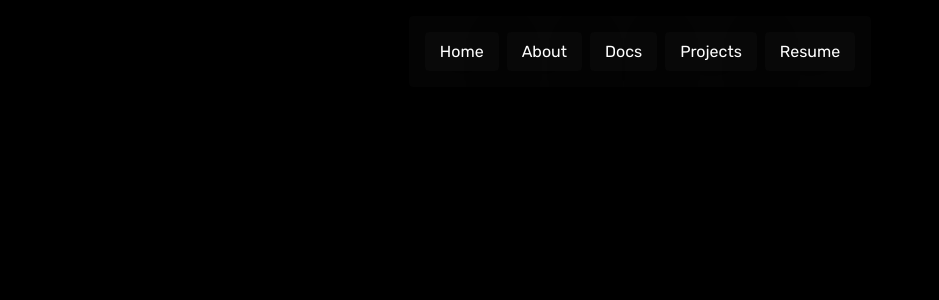
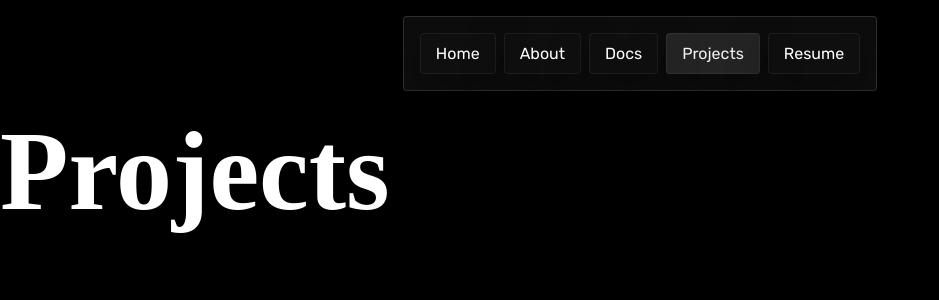
Before and after one commit to karanswarnakar/portfolio, a React (Vite) app: page /portfolio/projects in a window 1280 px wide. Shown: the top 300 px of the page, without its empty margins (0-939 px from the left). Built offline with nearby package versions, Linux system fonts and the light colour scheme.

Commit message:
BrowserRouter - Added

```diff
--- a/src/App.jsx
+++ b/src/App.jsx
@@ -1,10 +1,22 @@
+import { Route, Routes } from "react-router-dom"
 import Navbar from "./components/Navbar/Navbar"
+import Home from "./pages/Home"
+import About from "./pages/About"
+import Docs from "./pages/Docs"
+import Projects from "./pages/Projects"
 
 const App = () => {
   return (
-   <>
-    <Navbar />
-   </>
+    <>
+      <Navbar />
+      <Routes>
+        <Route path='/portfolio' element={<Home />} />
+        <Route path='/portfolio/about' element={<About />} />
+        <Route path='/portfolio/docs' element={<Docs />} />
+        <Route path='/portfolio/projects' element={<Projects />} />
+      </Routes>
+
+    </>
   )
 }
 
--- a/src/components/Navbar/Navbar.jsx
+++ b/src/components/Navbar/Navbar.jsx
@@ -1,26 +1,40 @@
 import React from 'react'
-import { Link, NavLink } from 'react-router-dom'
+import { NavLink } from 'react-router-dom'
 
 const Navbar = () => {
   const navbarData = ["Home", "About", "Docs", "Projects", "Resume"]
 
+  return (
+    <nav>
+      <div className="nav-container">
+        {navbarData.map((elm, idx) => {
+          const path =
+            idx === 0
+              ? "/portfolio"
+              : `/portfolio/${elm.toLowerCase()}`
 
           return (
-        <>
-            <nav>
-                <ul>
-                    {navbarData.map((elm) => {
-                        return <li>{elm}</li>
+            <NavLink
+              key={idx}
+              to={path}
+              end={idx === 0}
+              className={({ isActive }) =>
+                isActive ? "active" : "nav-link"
+              }
+            >
+              {elm}
+            </NavLink>
+          )
         })}
-                    <label class="burger" for="burger">
+
+        <label className="burger" htmlFor="burger">
           <input type="checkbox" id="burger" />
           <span></span>
           <span></span>
           <span></span>
         </label>
-                </ul>
+      </div>
     </nav>
-        </>
   )
 }
 
--- a/src/css/index.css
+++ b/src/css/index.css
@@ -24,21 +24,25 @@ body {
 }
 
 nav {
+  width: 100%;
   display: flex;
   justify-content: center;
   align-items: center;
   padding: 1rem;
+  pointer-events: none;
 }
-nav ul {
+nav .nav-container {
   list-style-type: none;
-  background-color: rgba(51, 51, 51, 0.1098039216);
+  background-color: #0d0d0d;
   font-family: "Rubik", sans-serif;
   display: flex;
   gap: 0.5rem;
   padding: 1rem;
+  border: 1px solid rgba(255, 255, 255, 0.1411764706);
   border-radius: 0.25rem;
+  pointer-events: all;
 }
-nav ul li {
+nav .nav-container .nav-link {
   padding: 10px 15px;
   border-radius: 0.25rem;
   background-color: rgba(26, 26, 26, 0.2117647059);
@@ -46,21 +50,23 @@ nav ul li {
   transition: all 0.17s cubic-bezier(0.7, 0, 0.3, 1);
   cursor: pointer;
   box-shadow: 0 12px 40px rgba(0, 0, 0, 0.3490196078);
+  border: 1px solid rgba(255, 255, 255, 0.062745098);
+  text-decoration: none;
 }
-nav ul li::-moz-selection {
+nav .nav-container .nav-link::-moz-selection {
   background-color: transparent;
 }
-nav ul li::selection {
+nav .nav-container .nav-link::selection {
   background-color: transparent;
 }
-nav ul li:hover {
+nav .nav-container .nav-link:hover {
   background-color: #1a1a1a;
   scale: 1.04;
 }
-nav ul li:active {
+nav .nav-container .nav-link:active {
   scale: 0.99;
 }
-nav ul .burger {
+nav .nav-container .burger {
   position: relative;
   width: 40px;
   height: 30px;
@@ -70,10 +76,10 @@ nav ul .burger {
   border-radius: 0.25rem;
   background-color: rgba(26, 26, 26, 0.2117647059);
 }
-nav ul .burger input {
+nav .nav-container .burger input {
   display: none;
 }
-nav ul .burger span {
+nav .nav-container .burger span {
   display: block;
   position: absolute;
   height: 4px;
@@ -85,33 +91,45 @@ nav ul .burger span {
   transform: rotate(0deg);
   transition: 0.25s ease-in-out;
 }
-nav ul .burger span:nth-of-type(1) {
+nav .nav-container .burger span:nth-of-type(1) {
   top: 0px;
   transform-origin: left center;
 }
-nav ul .burger span:nth-of-type(2) {
+nav .nav-container .burger span:nth-of-type(2) {
   top: 50%;
   transform: translateY(-50%);
   transform-origin: left center;
 }
-nav ul .burger span:nth-of-type(3) {
+nav .nav-container .burger span:nth-of-type(3) {
   top: 100%;
   transform-origin: left center;
   transform: translateY(-100%);
 }
-nav ul .burger input:checked ~ span:nth-of-type(1) {
+nav .nav-container .burger input:checked ~ span:nth-of-type(1) {
   transform: rotate(45deg);
   top: 0px;
   left: 5px;
 }
-nav ul .burger input:checked ~ span:nth-of-type(2) {
+nav .nav-container .burger input:checked ~ span:nth-of-type(2) {
   width: 0%;
   opacity: 0;
 }
-nav ul .burger input:checked ~ span:nth-of-type(3) {
+nav .nav-container .burger input:checked ~ span:nth-of-type(3) {
   transform: rotate(-45deg);
   top: 28px;
   left: 5px;
+}
+
+.active {
+  padding: 10px 15px;
+  border-radius: 0.25rem;
+  background-color: rgba(125, 125, 125, 0.2117647059);
+  color: rgba(255, 255, 255, 0.9411764706);
+  transition: all 0.17s cubic-bezier(0.7, 0, 0.3, 1);
+  cursor: pointer;
+  box-shadow: 0 12px 40px rgba(0, 0, 0, 0.3490196078);
+  border: 1px solid rgba(255, 255, 255, 0.062745098);
+  text-decoration: none;
 }
 
 /* Phones */
@@ -119,13 +137,13 @@ nav ul .burger input:checked ~ span:nth-of-type(3) {
   nav {
     justify-content: flex-end;
   }
-  nav ul {
+  nav .nav-container {
     scale: 0.8;
   }
-  nav ul li {
+  nav .nav-container a {
     display: none;
   }
-  nav ul .burger {
+  nav .nav-container .burger {
     display: block;
   }
 }/*# sourceMappingURL=index.css.map */
--- a/src/css/index.scss
+++ b/src/css/index.scss
@@ -110,19 +110,23 @@ body {
 
 // Navbar
 nav {
+    width: 100%;
     @include flex-center();
     padding: $space-md;
+    pointer-events: none;
 
-    ul {
+    .nav-container {
         list-style-type: none;
-        background-color: #3333331c;
+        background-color: #0d0d0d;
         font-family: $f1;
         display: flex;
         gap: $space-sm;
         padding: $space-md;
+        border: 1px solid #ffffff24;
         border-radius: $border-radius-xs;
+        pointer-events: all;
 
-        li {
+        .nav-link {
             padding: 10px 15px;
             border-radius: $border-radius-xs;
             background-color: #1a1a1a36;
@@ -130,8 +134,8 @@ nav {
             transition: all .17s cubic-bezier(.7, 0, .3, 1);
             cursor: pointer;
             box-shadow: $shadow-lg;
-
-
+            border: 1px solid #ffffff10;
+            text-decoration: none;
 
 
             &::selection {
@@ -213,18 +217,32 @@ nav {
     }
 }
 
+.active {
+    padding: 10px 15px;
+    border-radius: $border-radius-xs;
+    background-color: #7d7d7d36;
+    color: #fffffff0;
+    transition: all .17s cubic-bezier(.7, 0, .3, 1);
+    cursor: pointer;
+    box-shadow: $shadow-lg;
+    border: 1px solid #ffffff10;
+    text-decoration: none;
 
+}
 
 
 /* Phones */
 @media only screen and (min-width: 0px) and (max-width: 600px) {
     nav {
-            justify-content: flex-end;
-        ul {
+        justify-content: flex-end;
+
+        .nav-container {
             scale: .8;
-            li{
+
+            a {
                 display: none;
             }
+
             .burger {
 
                 display: block;
--- /dev/null
+++ b/src/pages/About.jsx
@@ -0,0 +1,16 @@
+import React from 'react'
+
+const About = () => {
+  return (
+    <div>
+      <h1
+        style={{
+            color: "#fff",
+            fontSize: "7rem"
+        }}
+      >About</h1>
+    </div>
+  )
+}
+
+export default About
--- /dev/null
+++ b/src/pages/Docs.jsx
@@ -0,0 +1,16 @@
+import React from 'react'
+
+const Docs = () => {
+  return (
+    <div>
+      <h1
+        style={{
+            color: "#fff",
+            fontSize: "7rem"
+        }}
+      >Docs</h1>
+    </div>
+  )
+}
+
+export default Docs
--- /dev/null
+++ b/src/pages/Home.jsx
@@ -0,0 +1,16 @@
+import React from 'react'
+
+const Home = () => {
+  return (
+    <div>
+      <h1
+        style={{
+            color: "#fff",
+            fontSize: "7rem"
+        }}
+      >Home</h1>
+    </div>
+  )
+}
+
+export default Home
--- /dev/null
+++ b/src/pages/Projects.jsx
@@ -0,0 +1,17 @@
+import React from 'react'
+
+const Projects = () => {
+  return (
+    <div>
+
+      <h1
+        style={{
+            color: "#fff",
+            fontSize: "7rem"
+        }}
+      >Projects</h1>
+    </div>
+  )
+}
+
+export default Projects
```
Also changed, not shown: 1 other file (tests, documents, lock files or other folders). Lines whose indentation alone changed are shown as unchanged.
